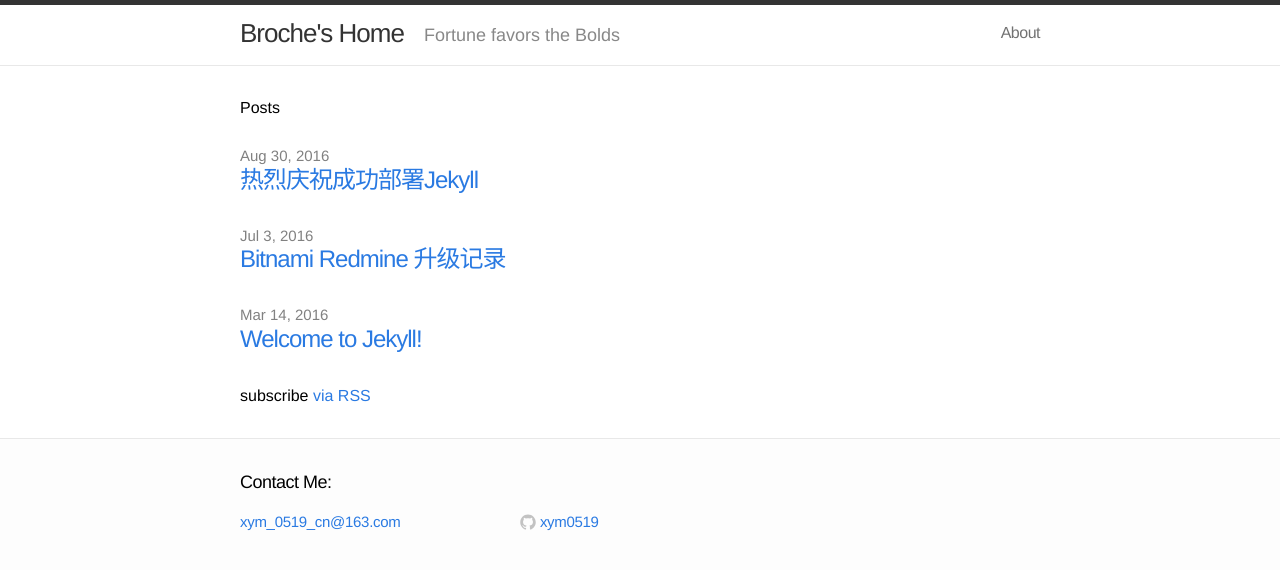
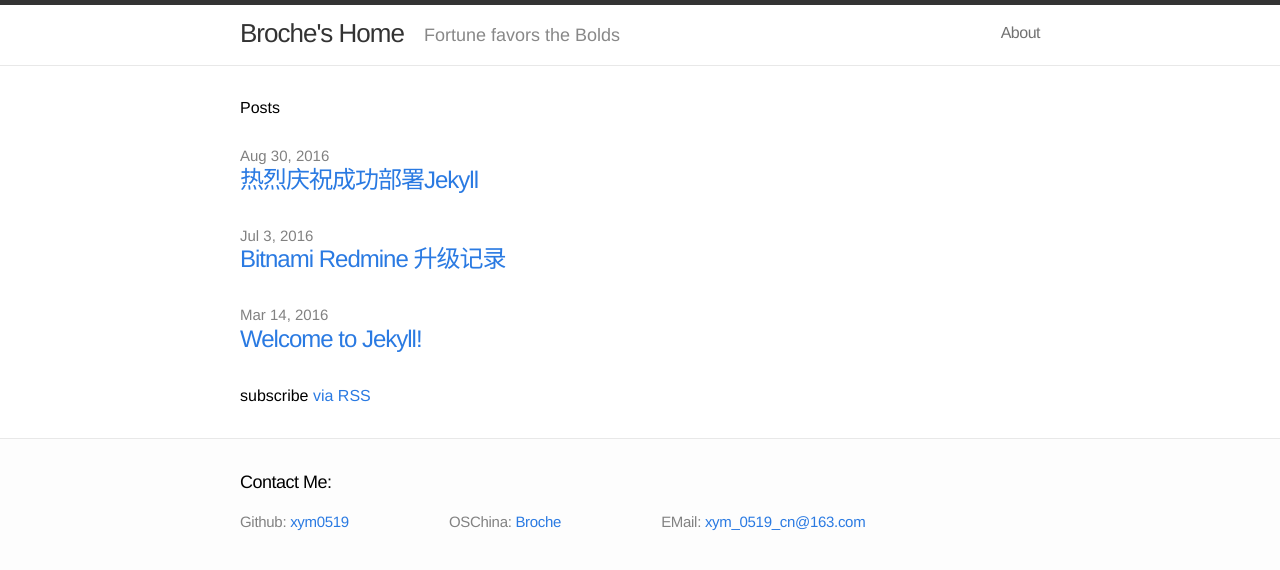
Before and after one commit to xym0519/xym0519, a Jekyll site: the page built from index.html, in a window 1280 px wide. Shown: the top 570 px of the page. Built offline with Jekyll 4.4.1, drawn with Linux system fonts in a browser that asks for light colours.

Commit message:
样式调整

```diff
--- a/_config.yml
+++ b/_config.yml
@@ -4,7 +4,8 @@ email: xym_0519_cn@163.com
 description: "Fortune favors the Bolds"
 baseurl: ""
 url: "http://home.xuym.me"
-github_username:  xym0519
+github_username: xym0519
+oschina_username: Broche
 
 # Build settings
 markdown: kramdown
--- a/_includes/footer.html
+++ b/_includes/footer.html
@@ -6,31 +6,32 @@
 
     <div class="footer-col-1 column">
       <ul>
-        <li><a href="mailto:{{ site.email }}">{{ site.email }}</a></li>
+        <li>
+          <span>Github: </span>
+          <a href="https://github.com/{{ site.github_username }}">
+            <span class="username">{{ site.github_username }}</span>
+          </a>
+        </li>
       </ul>
     </div>
 
     <div class="footer-col-2 column">
       <ul>
-        {% if site.github_username %}<li>
-          <a href="https://github.com/{{ site.github_username }}">
-            <span class="icon github">
-              <svg version="1.1" class="github-icon-svg" xmlns="http://www.w3.org/2000/svg" xmlns:xlink="http://www.w3.org/1999/xlink" x="0px" y="0px"
-                 viewBox="0 0 16 16" enable-background="new 0 0 16 16" xml:space="preserve">
-                <path fill-rule="evenodd" clip-rule="evenodd" fill="#C2C2C2" d="M7.999,0.431c-4.285,0-7.76,3.474-7.76,7.761
-                c0,3.428,2.223,6.337,5.307,7.363c0.388,0.071,0.53-0.168,0.53-0.374c0-0.184-0.007-0.672-0.01-1.32
-                c-2.159,0.469-2.614-1.04-2.614-1.04c-0.353-0.896-0.862-1.135-0.862-1.135c-0.705-0.481,0.053-0.472,0.053-0.472
-                c0.779,0.055,1.189,0.8,1.189,0.8c0.692,1.186,1.816,0.843,2.258,0.645c0.071-0.502,0.271-0.843,0.493-1.037
-                C4.86,11.425,3.049,10.76,3.049,7.786c0-0.847,0.302-1.54,0.799-2.082C3.768,5.507,3.501,4.718,3.924,3.65
-                c0,0,0.652-0.209,2.134,0.796C6.677,4.273,7.34,4.187,8,4.184c0.659,0.003,1.323,0.089,1.943,0.261
-                c1.482-1.004,2.132-0.796,2.132-0.796c0.423,1.068,0.157,1.857,0.077,2.054c0.497,0.542,0.798,1.235,0.798,2.082
-                c0,2.981-1.814,3.637-3.543,3.829c0.279,0.24,0.527,0.713,0.527,1.437c0,1.037-0.01,1.874-0.01,2.129
-                c0,0.208,0.14,0.449,0.534,0.373c3.081-1.028,5.302-3.935,5.302-7.362C15.76,3.906,12.285,0.431,7.999,0.431z"/>
-              </svg>
-            </span>
-            <span class="username">{{ site.github_username }}</span>
+        <li>
+          <span>OSChina: </span>
+          <a href="http://git.oschina.net/{{ site.oschina_username }}">
+            <span class="username">{{ site.oschina_username }}</span>
           </a>
-        </li>{% endif %}
+        </li>
+      </ul>
+    </div>
+
+    <div class="footer-col-3 column">
+      <ul>
+        <li>
+          <span>EMail: </span>
+          <a href="mailto:{{ site.email }}">{{ site.email }}</a>
+        </li>
       </ul>
     </div>
 
--- a/css/main.css
+++ b/css/main.css
@@ -101,27 +101,12 @@ a:visited { color: #205caa; }
 .site-footer .column { float: left; margin-bottom: 15px; }
 
 .footer-col-1 {
-  width: 270px; /*fallback*/
-  width: -webkit-calc(35% - 10px);
-  width: -moz-calc(35% - 10px);
-  width: -o-calc(35% - 10px);
-  width: calc(35% - 10px);
-  margin-right: 10px
+  margin-right: 100px
 }
 .footer-col-2 {
-  width: 175px; /*fallback*/
-  width: -webkit-calc(23.125% - 10px);
-  width: -moz-calc(23.125% - 10px);
-  width: -o-calc(23.125% - 10px);
-  width: calc(23.125% - 10px);
-  margin-right: 10px
+  margin-right: 100px
 }
 .footer-col-3 {
-  width: 335px; /*fallback*/
-  width: -webkit-calc(41.875%);
-  width: -moz-calc(41.875%);
-  width: -o-calc(41.875%);
-  width: calc(41.875%);
 }
 
 .site-footer ul { list-style: none; }
@@ -132,16 +117,6 @@ a:visited { color: #205caa; }
   letter-spacing: -.3px;
   color: #828282;
 }
-
-.github-icon-svg,
-.twitter-icon-svg {
-  display: inline-block;
-  width: 16px;
-  height: 16px;
-  position: relative;
-  top: 3px;
-}
-
 
 /* Page Content styles */
 /* ----------------------------------------------------------*/
```
